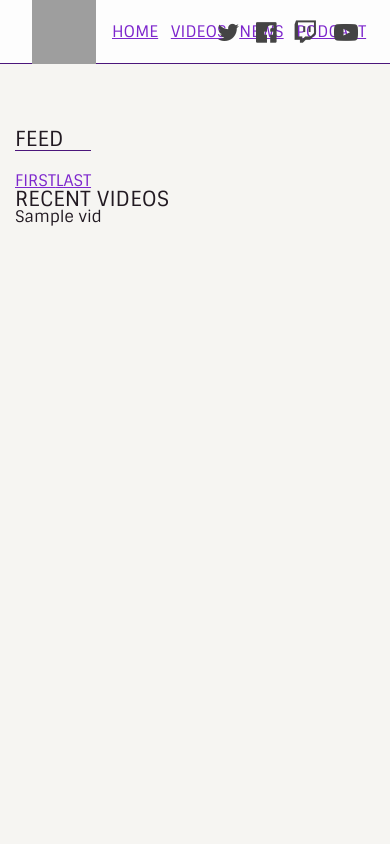
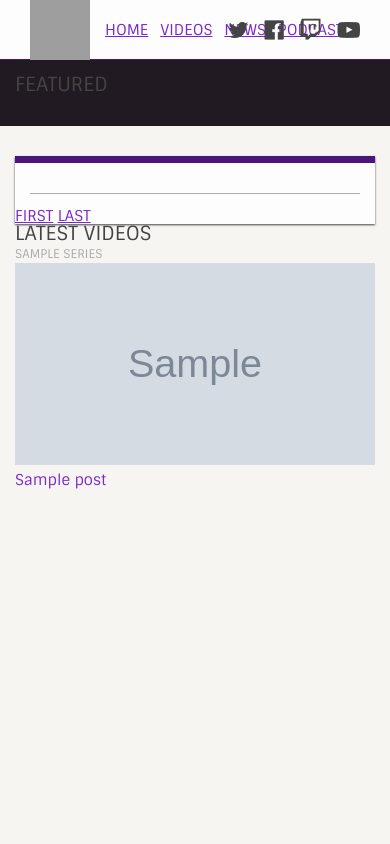
Before and after one commit to wazts/goteamwin, a Django app: template goteamwin/templates/index.html in a window 390 px wide. Run offline with Django 3.2, Linux system fonts and the light colour scheme; the template is opened without the code that fills it: most values are stand-ins (such as "Sample title", 1, 10 or a date in 2020); grey boxes marked "Sample" are stand-in pictures; parts of the project's set-up code (start-up, migrations or seed data) failed here and were passed over; some libraries are stand-ins or nearby versions; grey boxes are pictures that could not be loaded.

Commit message:
Makes the new updates a list instead of cards.

```diff
--- a/goteamwin/sass/style.scss
+++ b/goteamwin/sass/style.scss
@@ -34,6 +34,9 @@
 // Variables
 // -----------------------------------------------------------------------------
 
+html {
+    font-size: 15px;
+}
 body {
     font-family: 'Sintony', sans-serif;
     color: $black;
@@ -176,8 +179,8 @@ nav.navigation-top {
 }
 
 .section-header {
-    margin-bottom: 1em;
-    border-bottom: solid 1px $purple-dark;
+    margin-bottom: 0.25em;
+    color: $grey-dark;
 }
 
 /* nav */
@@ -204,27 +207,23 @@ nav.navigation-top {
 }
 /* Featured on home */
 
-$newContentHeight: 400px;
-.new-content {
-    height: $newContentHeight;
-    background: $black;
-    .first-featured {
-        height: $newContentHeight;
-    }
-    .second-featured {
-        height: $newContentHeight / 2;
+#featured-billboard {
+    padding-top: 1em;
+    background-color: $black;
+
+    h2 {
+        color: $grey-dark;
     }
 }
 
 .featured-content{
     position: relative;
-    margin-top: 2em;
+    margin-bottom: 2em;
     a {
         text-decoration: none;
         .featured-image {
             @include aspect-ratio(16,10);
-            border-top: solid 2px $purple-dark;
-            box-shadow: 0px 1px 2px $grey-dark;
+            box-shadow: 0px 1px 2px #000;
             .overlay{
                 width: 100%;
                 height: 100%;
@@ -265,34 +263,35 @@ $newContentHeight: 400px;
     margin-bottom: 0;
 }
 .post-list {
-    display: table;
-    .row {
-        display: table-row;
-    }
+    border-top: 7px solid $purple-dark;
+    background-color: $white-light;
+    box-shadow: 0px 1px 2px $grey-dark;
 }
 .list-entry {
-    margin-bottom: 2em;
-    background-color: $white-light;
-    padding: 1em;
-    box-shadow: 0px 1px 2px $grey-dark;
-    border-top: 2px solid $purple-dark;
+}
 
+.list-content {
+     border-bottom: solid 1px $grey-light;
+     margin: 1em;
+     padding-bottom: 1em;
 }
 
 .list-image {
-    border-top: 1px solid $purple;
-    border-bottom: 1px solid $purple;
+
 }
 
 .list-type {
     color: $purple;
     font-size: 0.7em;
     margin-bottom: 0.3em;
+    padding-top: 1em;
+    padding-left: 1em;
 }
 
 .list-title {
     font-size: 1.2em;
-    margin-top: 0.5em;
+    margin-bottom: 0.5em;
+    font-style: bold;
     a {
         color: $black;
         text-decoration: none;
@@ -333,7 +343,34 @@ $newContentHeight: 400px;
 }
 
 
-/* Video pages */
+/* Videos */
+
+.recent-video-container {
+    margin-bottom: 1em;
+
+    a {
+        text-decoration: none;
+    }
+    .title {
+        font-size: 1.0em;
+        margin-top: 0.5em;
+    }
+    .meta {
+        font-size: 0.8em;
+        margin-bottom: 0.25em;
+        a {
+            color: $grey-light;
+
+            &:hover {
+                color: purple;
+                text-decoration: underline;
+            }
+        }
+    }
+}
+.recent-video {
+    @include aspect-ratio(16,9);
+}
 .video-viewer{
     background-color: $black;
 
--- a/goteamwin/templates/index.html
+++ b/goteamwin/templates/index.html
@@ -2,8 +2,9 @@
 {% load staticfiles %}
 
 {% block billboard %}
-    <div class="featured">
+<div id="featured-billboard">
     <div class="container">
+        <h2>FEATURED</h2>
         <div class="row">
             {% for post in featured_posts %}
                 <div class="featured-content col-md-4">
@@ -16,21 +17,15 @@
 {% endblock %}
 {% block content %}
 <div class="row">
-    <div class="col-md-9">
+    <div class="col-md-8">
         <section class="post-list">
-            <h2 class="section-header">FEED</h2>
             {% if posts %}
                 {% for post in posts %}
-                    {% if forloop.counter0|divisibleby:3 %}
-                    <div class="row">
-                    {% endif %}
-                    <div class="col-md-4">
+                <div class="list-entry">
+                    <div class="list-content">
                         {% include post.list_template %}
                     </div>
-                    {% if forloop.counter0|add:1|divisibleby:3 %}
                 </div>
-                    {% endif %}
-
                 {% endfor %}
             {% else %}
                 No Posts
@@ -40,8 +35,15 @@
             {% endif %}
         </section>
     </div>
-    <div class="col-md-3">
-        {% include "sidebar.html" %}
+    <div class="col-md-4">
+        {% if recent_video %}
+            <h2 class="section-header">LATEST VIDEOS</h2>
+            {% for post in recent_video %}
+                <div class="recent-video-container">
+                    {% include 'video/recent_video_snippet.html' %}
+                </div>
+            {% endfor %}
+        {% endif %}
     </div>
 </div>
 {% endblock %}
--- a/post/templates/post/featured_home.html
+++ b/post/templates/post/featured_home.html
@@ -1,8 +1,5 @@
 {% block featured_content %}
 <a href="{% url 'series_episode_single' sSlug=post.series.slug eSlug=post.slug %}">
-    <div class="meta">
-        {% block featured_type %}TYPE{% endblock %}
-    </div>
     <div class="featured-image">
         <div class="content" style="background: url('{{ post.get_featured_image_url }}') center center no-repeat; background-size: cover">
         </div>
@@ -11,6 +8,9 @@
         <div class="title">
             {{ post.title }}
         </div>
+        <div class="meta">
+            {% block post_author %}POSTED BY {{ post.author|upper }}{% endblock %}
+        </div>
     </div>
 </a>
 {% endblock %}
--- a/video/templates/video/featured_home.html
+++ b/video/templates/video/featured_home.html
@@ -1,2 +1,3 @@
 {% extends 'post/featured_home.html' %}
 {% block featured_type %}VIDEO{% endblock %}
+{% block post_author %}<a href="{% url 'series_episodes' sSlug=post.series.slug %}">{{ post.series|upper }}</a>{% endblock %}
--- a/video/templates/video/list.html
+++ b/video/templates/video/list.html
@@ -1,5 +1,5 @@
 {% extends 'post/list.html' %}
 {% block post_type %}VIDEO{% endblock %}
 {% block post_author %}
-<span class="post-list-author">To <a href="{% url 'series_episodes' sSlug=post.series.slug %}">{{ post.series }}</a></span>
+<span class="post-list-author">TO <a href="{% url 'series_episodes' sSlug=post.series.slug %}">{{ post.series|upper }}</a></span>
 {% endblock%}
--- a/video/templates/video/recent_video_snippet.html
+++ b/video/templates/video/recent_video_snippet.html
@@ -1,9 +1,14 @@
-{% if recent_videos %}
-<div id="featured-videos" class="row">
-    {% for video in recent_videos|slice:":3" %}
-            <div class="col-md-4">
-                {% include "video/featured_image_large.html" %}
-            </div>
-    {% endfor %}
+<div class="meta">
+    <a href="{% url 'series_episodes' sSlug=post.series.slug %}">{{ post.series|upper }}</a>
 </div>
-{% endif %}
+<a href="{% url 'series_episode_single' sSlug=post.series.slug eSlug=post.slug %}">
+    <div class="recent-video">
+        <div class="content" style="background: url('{{ post.get_featured_image_url }}') center center no-repeat; background-size: cover">
+        </div>
+    </div>
+</a>
+<a href="{% url 'series_episode_single' sSlug=post.series.slug eSlug=post.slug %}">
+    <h3 class="title">
+        {{ post.title }}
+    </h3>
+</a>
```
Also changed, not shown: other parts of goteamwin/sass/style.scss (+21 -11 lines), goteamwin/views.py (+11 -1 lines), post/templates/post/list.html (+11 -11 lines), goteamwin/static/css/style.css. Lines whose indentation alone changed are shown as unchanged.
